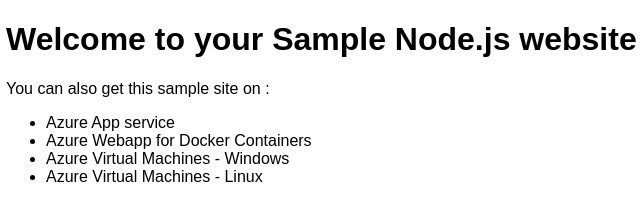
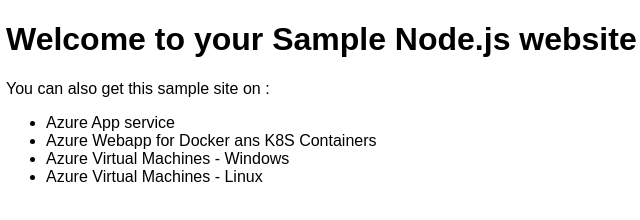
Before and after one commit to pvipindas/project-nodejs-webapp, a website: page index.html in a window 1280 px wide. Shown: the full height of the page, 2-642 px from the left. Drawn offline with Linux system fonts and the light colour scheme.

Commit message:
Update index.html

```diff
--- a/index.html
+++ b/index.html
@@ -13,7 +13,7 @@
 	<p>You can also get this sample site on :</p>
 	<ul>
 		<li>Azure App service</li>
-		<li>Azure Webapp for Docker Containers</li>
+		<li>Azure Webapp for Docker ans K8S Containers</li>
 		<li>Azure Virtual Machines - Windows</li>
 		<li>Azure Virtual Machines - Linux</li>
 	</ul>
```
